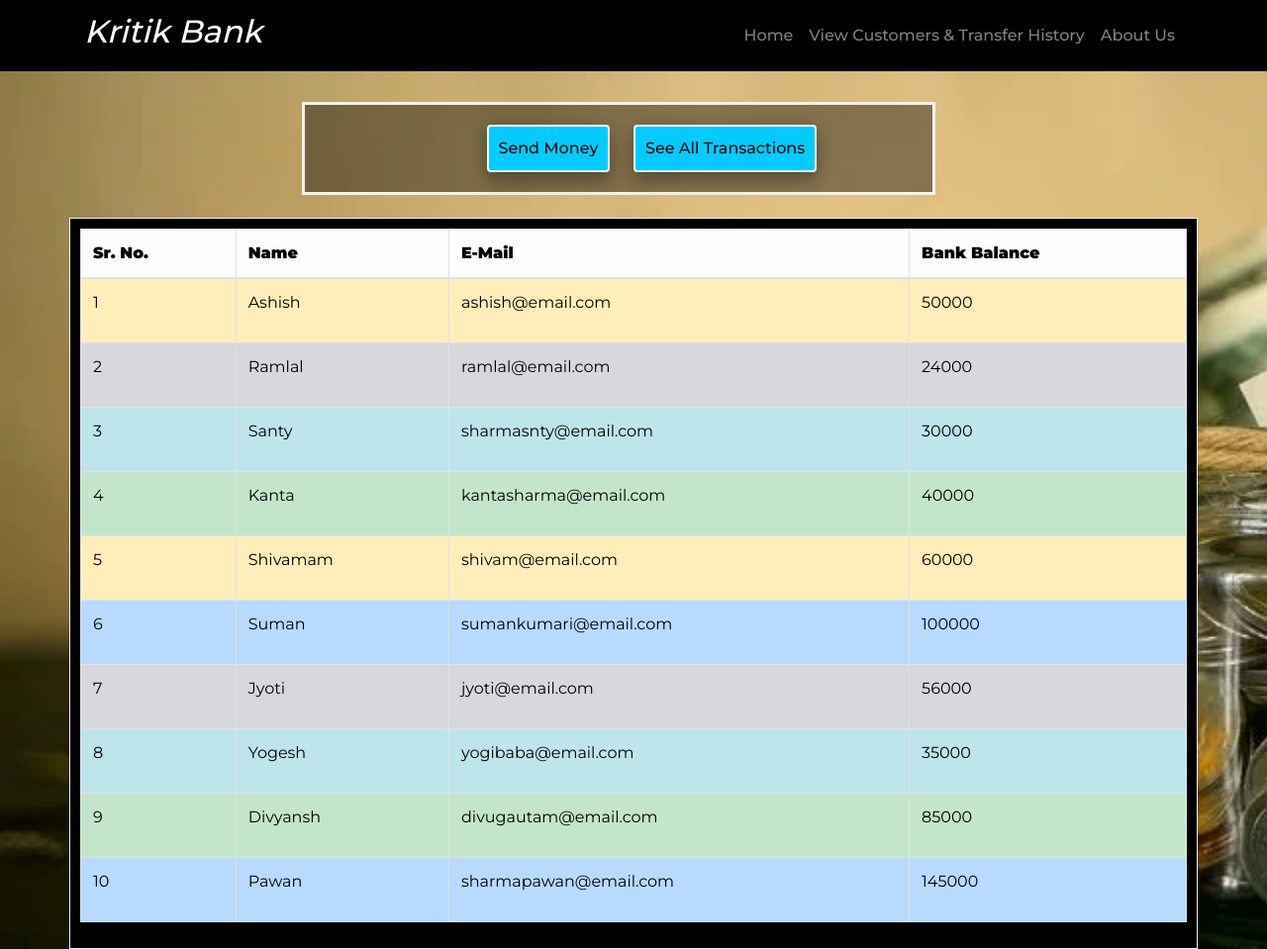
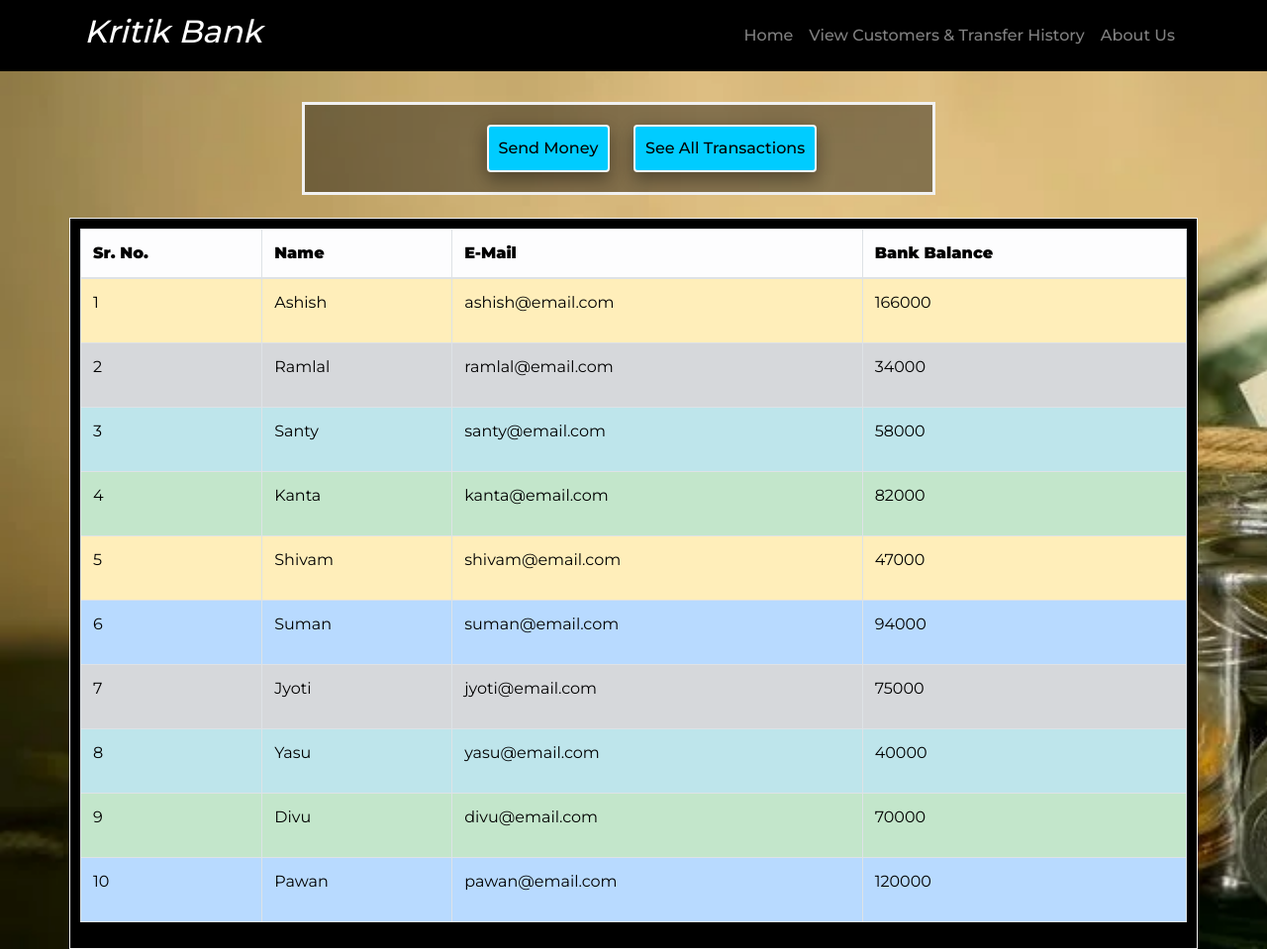
Before and after one commit to ashishsharma2211/mybank, a plain HTML site: page customer.html in a window 1280 px wide. Shown: the whole page at 99% size. Drawn offline with nearby package versions, Linux system fonts and the light colour scheme; a script that the page names is missing.

Commit message:
Update customer.html

```diff
--- a/customer.html
+++ b/customer.html
@@ -238,7 +238,7 @@
                     <td>Ashish</td>
                     <td>ashish@email.com</td>
                     <td>
-                        <p id="ashishBankBalance">50000</p>
+                        <p id="ashishBankBalance">166000</p>
                     </td>
                 </tr>
                 <tr class="table-secondary">
@@ -246,39 +246,39 @@
                     <td>Ramlal</td>
                     <td>ramlal@email.com</td>
                     <td>
-                        <p id="ramlalBankBalance">24000</p>
+                        <p id="ramlalBankBalance">34000</p>
                     </td>
                 </tr>
                 <tr class="table-info">
                     <td scope="row">3</td>
                     <td>Santy</td>
-                    <td>sharmasnty@email.com</td>
+                    <td>santy@email.com</td>
                     <td>
-                        <p id="santyBankBalance">30000</p>
+                        <p id="santyBankBalance">58000</p>
                     </td>
                 </tr>
                 <tr class="table-success">
                     <td scope="row">4</td>
                     <td>Kanta</td>
-                    <td>kantasharma@email.com</td>
+                    <td>kanta@email.com</td>
                     <td>
-                        <p id="kantaBankBalance">40000</p>
+                        <p id="kantaBankBalance">82000</p>
                     </td>
                 </tr>
                 <tr class="table-warning"</td>
                     <td scope="row">5</td>
-                    <td>Shivamam</td>
+                    <td>Shivam</td>
                     <td>shivam@email.com</td>
                     <td>
-                        <p id="shivamBankBalance">60000</p>
+                        <p id="shivamBankBalance">47000</p>
                     </td>
                 </tr>
                 <tr class="table-primary">
                     <td scope="row">6</td>
                     <td>Suman</td>
-                    <td>sumankumari@email.com</td>
+                    <td>suman@email.com</td>
                     <td>
-                        <p id="sumanBankBalance">100000</p>
+                        <p id="sumanBankBalance">94000</p>
                     </td>
                 </tr>
                 <tr class="table-secondary">
@@ -286,31 +286,31 @@
                     <td>Jyoti</td>
                     <td>jyoti@email.com</td>
                     <td>
-                        <p id="jyotiBankBalance">56000</p>
+                        <p id="jyotiBankBalance">75000</p>
                     </td>
                 </tr>
                 <tr class="table-info">
                     <td scope="row">8</td>
-                    <td>Yogesh</td>
-                    <td>yogibaba@email.com</td>
+                    <td>Yasu</td>
+                    <td>yasu@email.com</td>
                     <td>
-                        <p id="yogeshBankBalance">35000</p>
+                        <p id="yasuBankBalance">40000</p>
                     </td>
                 </tr>
                 <tr class="table-success">
                     <td scope="row">9</td>
-                    <td>Divyansh</td>
-                    <td>divugautam@email.com</td>
+                    <td>Divu</td>
+                    <td>divu@email.com</td>
                     <td>
-                        <p id="divyanshBankBalance">85000</p>
+                        <p id="divuBankBalance">70000</p>
                     </td>
                 </tr>
                 <tr class="table-primary">
                     <td scope="row">10</td>
                     <td>Pawan</td>
-                    <td>sharmapawan@email.com</td>
+                    <td>pawan@email.com</td>
                     <td>
-                        <p id=pawanBankBalance">145000</p>
+                        <p id=pawanBankBalance">120000</p>
                     </td>
                 </tr>
             </tbody>
```
